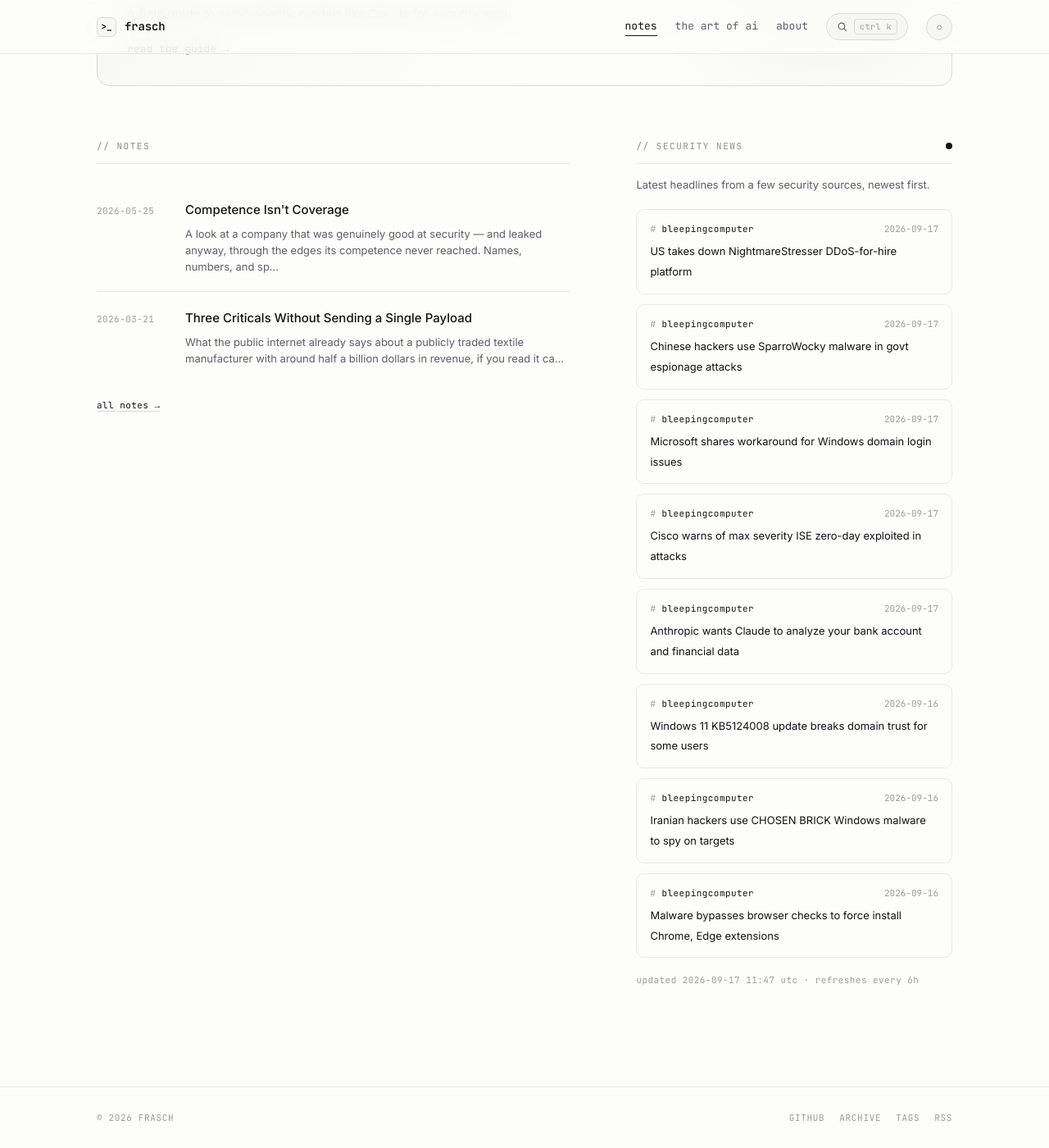
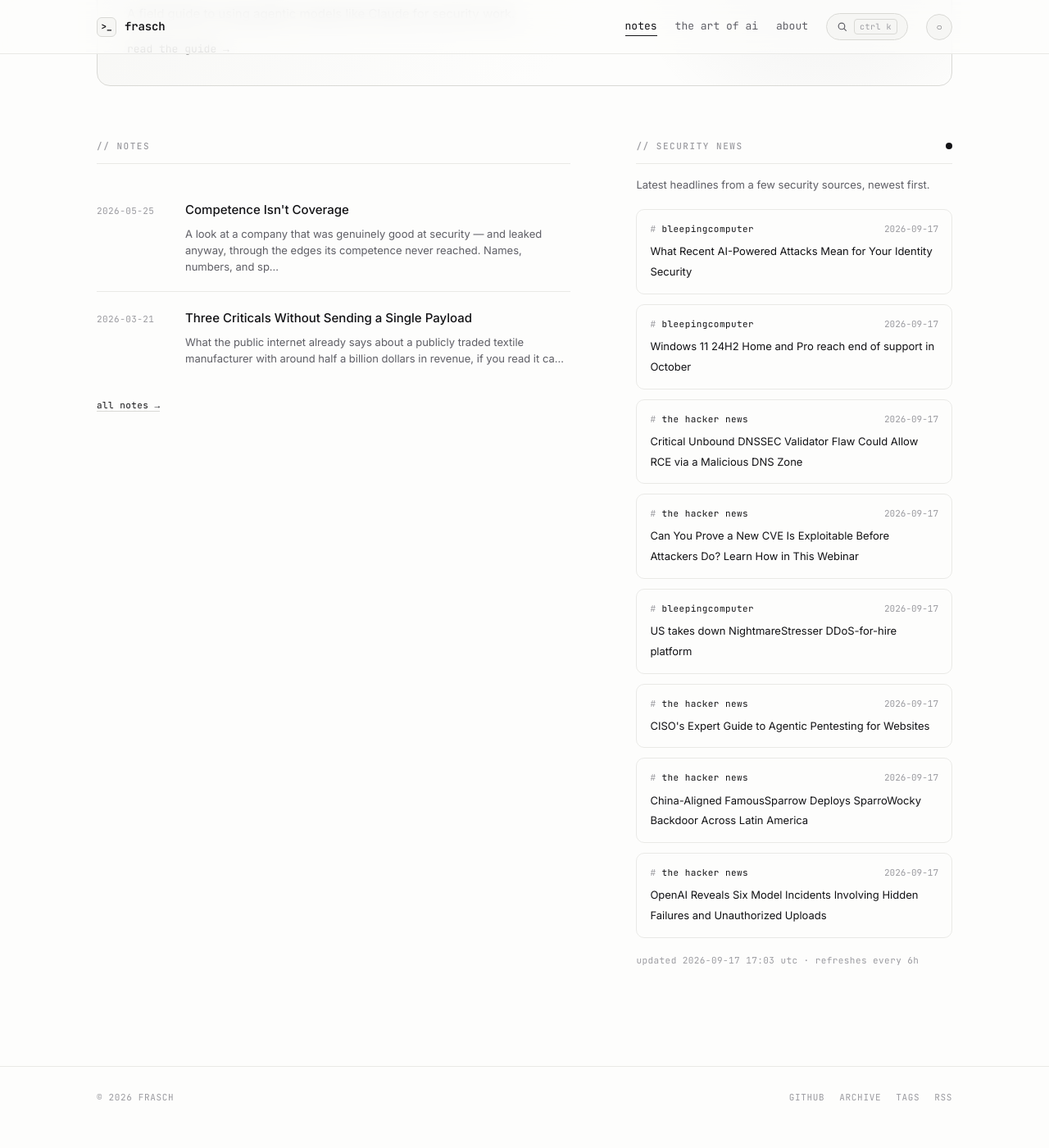
Before and after one commit to whoisfrasch/frasch, a Jekyll site: the page built from index.html, in a window 1280 px wide and 1400 px high, scrolled down 615 px. Shown: the whole window at 82% size. Built offline with Jekyll 4.4.1, drawn with Linux system fonts in a browser that asks for light colours; after the commit the page ends 1990 px from its top, so only the background shows below that.

Commit message:
Refresh security news feed

```diff
--- a/_data/news.json
+++ b/_data/news.json
@@ -1,6 +1,30 @@
 {
-  "updated": "2026-09-17T11:47:15Z",
+  "updated": "2026-09-17T17:03:45Z",
   "items": [
+    {
+      "source": "bleepingcomputer",
+      "title": "What Recent AI-Powered Attacks Mean for Your Identity Security",
+      "link": "https://www.bleepingcomputer.com/news/security/what-recent-ai-powered-attacks-mean-for-your-identity-security/",
+      "date": "2026-09-17T14:01:11Z"
+    },
+    {
+      "source": "bleepingcomputer",
+      "title": "Windows 11 24H2 Home and Pro reach end of support in October",
+      "link": "https://www.bleepingcomputer.com/news/microsoft/windows-11-24h2-home-and-pro-reach-end-of-support-in-october/",
+      "date": "2026-09-17T13:09:09Z"
+    },
+    {
+      "source": "the hacker news",
+      "title": "Critical Unbound DNSSEC Validator Flaw Could Allow RCE via a Malicious DNS Zone",
+      "link": "https://thehackernews.com/2026/09/critical-unbound-dnssec-validator-flaw.html",
+      "date": "2026-09-17T12:30:00Z"
+    },
+    {
+      "source": "the hacker news",
+      "title": "Can You Prove a New CVE Is Exploitable Before Attackers Do? Learn How in This Webinar",
+      "link": "https://thehackernews.com/2026/09/can-you-prove-new-cve-is-exploitable.html",
+      "date": "2026-09-17T11:50:00Z"
+    },
     {
       "source": "bleepingcomputer",
       "title": "US takes down NightmareStresser DDoS-for-hire platform",
@@ -8,46 +32,22 @@
       "date": "2026-09-17T11:33:35Z"
     },
     {
-      "source": "bleepingcomputer",
-      "title": "Chinese hackers use SparroWocky malware in govt espionage attacks",
-      "link": "https://www.bleepingcomputer.com/news/security/chinese-hackers-use-sparrowocky-malware-in-govt-espionage-attacks/",
-      "date": "2026-09-17T09:00:00Z"
+      "source": "the hacker news",
+      "title": "CISO's Expert Guide to Agentic Pentesting for Websites",
+      "link": "https://thehackernews.com/2026/09/cisos-expert-guide-to-agentic.html",
+      "date": "2026-09-17T10:50:53Z"
     },
     {
-      "source": "bleepingcomputer",
-      "title": "Microsoft shares workaround for Windows domain login issues",
-      "link": "https://www.bleepingcomputer.com/news/microsoft/microsoft-releases-workaround-for-windows-domain-login-authentication-issues/",
-      "date": "2026-09-17T08:24:48Z"
+      "source": "the hacker news",
+      "title": "China-Aligned FamousSparrow Deploys SparroWocky Backdoor Across Latin America",
+      "link": "https://thehackernews.com/2026/09/china-aligned-famoussparrow-deploys.html",
+      "date": "2026-09-17T10:05:45Z"
     },
     {
-      "source": "bleepingcomputer",
-      "title": "Cisco warns of max severity ISE zero-day exploited in attacks",
-      "link": "https://www.bleepingcomputer.com/news/security/cisco-warns-of-identity-service-engine-zero-day-exploited-in-attacks/",
-      "date": "2026-09-17T07:20:54Z"
-    },
-    {
-      "source": "bleepingcomputer",
-      "title": "Anthropic wants Claude to analyze your bank account and financial data",
-      "link": "https://www.bleepingcomputer.com/news/artificial-intelligence/anthropic-wants-claude-to-analyze-your-bank-account-and-financial-data/",
-      "date": "2026-09-17T00:35:48Z"
-    },
-    {
-      "source": "bleepingcomputer",
-      "title": "Windows 11 KB5124008 update breaks domain trust for some users",
-      "link": "https://www.bleepingcomputer.com/news/microsoft/windows-11-kb5124008-update-breaks-domain-trust-for-some-users/",
-      "date": "2026-09-16T20:39:29Z"
-    },
-    {
-      "source": "bleepingcomputer",
-      "title": "Iranian hackers use CHOSEN BRICK Windows malware to spy on targets",
-      "link": "https://www.bleepingcomputer.com/news/security/iranian-hackers-use-chosen-brick-windows-malware-to-spy-on-targets/",
-      "date": "2026-09-16T20:24:55Z"
-    },
-    {
-      "source": "bleepingcomputer",
-      "title": "Malware bypasses browser checks to force install Chrome, Edge extensions",
-      "link": "https://www.bleepingcomputer.com/news/security/malware-bypasses-browser-checks-to-force-install-chrome-edge-extensions/",
-      "date": "2026-09-16T18:50:53Z"
+      "source": "the hacker news",
+      "title": "OpenAI Reveals Six Model Incidents Involving Hidden Failures and Unauthorized Uploads",
+      "link": "https://thehackernews.com/2026/09/openai-reveals-six-model-incidents.html",
+      "date": "2026-09-17T09:53:38Z"
     }
   ]
 }
```
